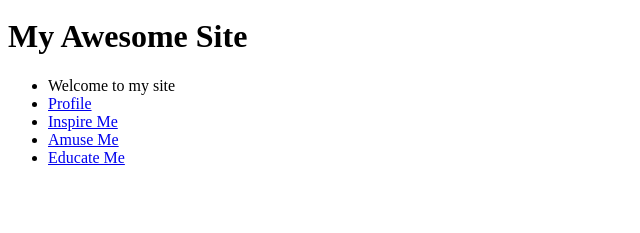
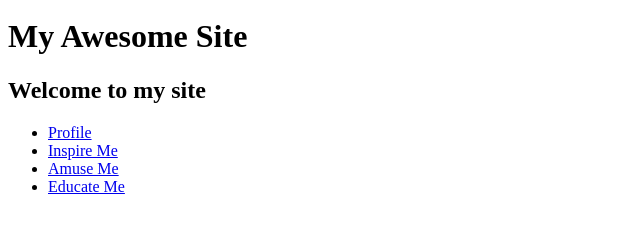
Before and after one commit to diego-rangel200/diego-rangel200.github.io, a plain HTML site: page index.html in a window 1280 px wide. Shown: the part 29-262 px from the top of the page, without its empty margins (0-640 px from the left). Drawn offline with Linux system fonts and the light colour scheme.

Commit message:
Update index.html

```diff
--- a/index.html
+++ b/index.html
@@ -7,8 +7,8 @@
   <body>
     <img src="03_UNC_BearMascot.jpg" alt="UNCO LOGO">
     <h1>My Awesome Site</h1>
+    <h2>Welcome to my site</h2>
     <ul>
-    <li>Welcome to my site</li>
     <li><a href="profile.html">Profile</a></li>
     <li><a href="inspire.html">Inspire Me</a></li>
     <li><a href="amuse.html">Amuse Me</a></li>
```
